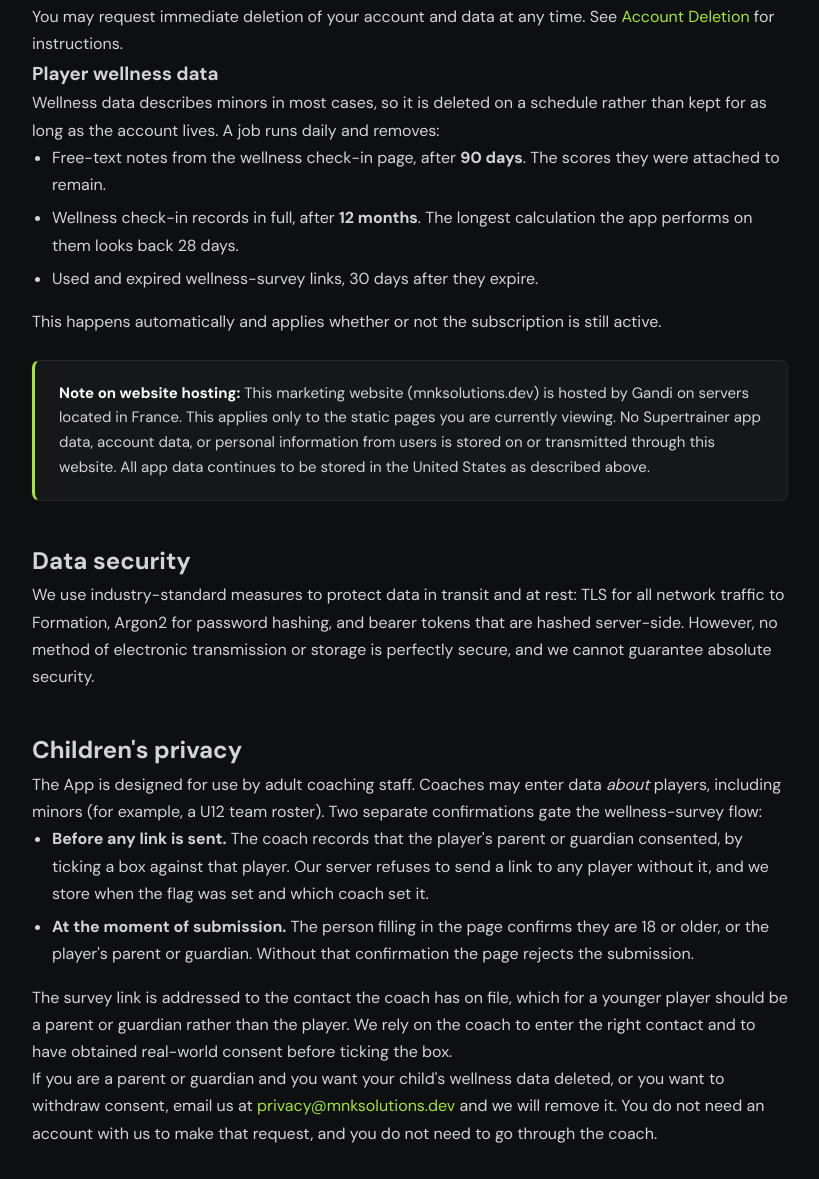
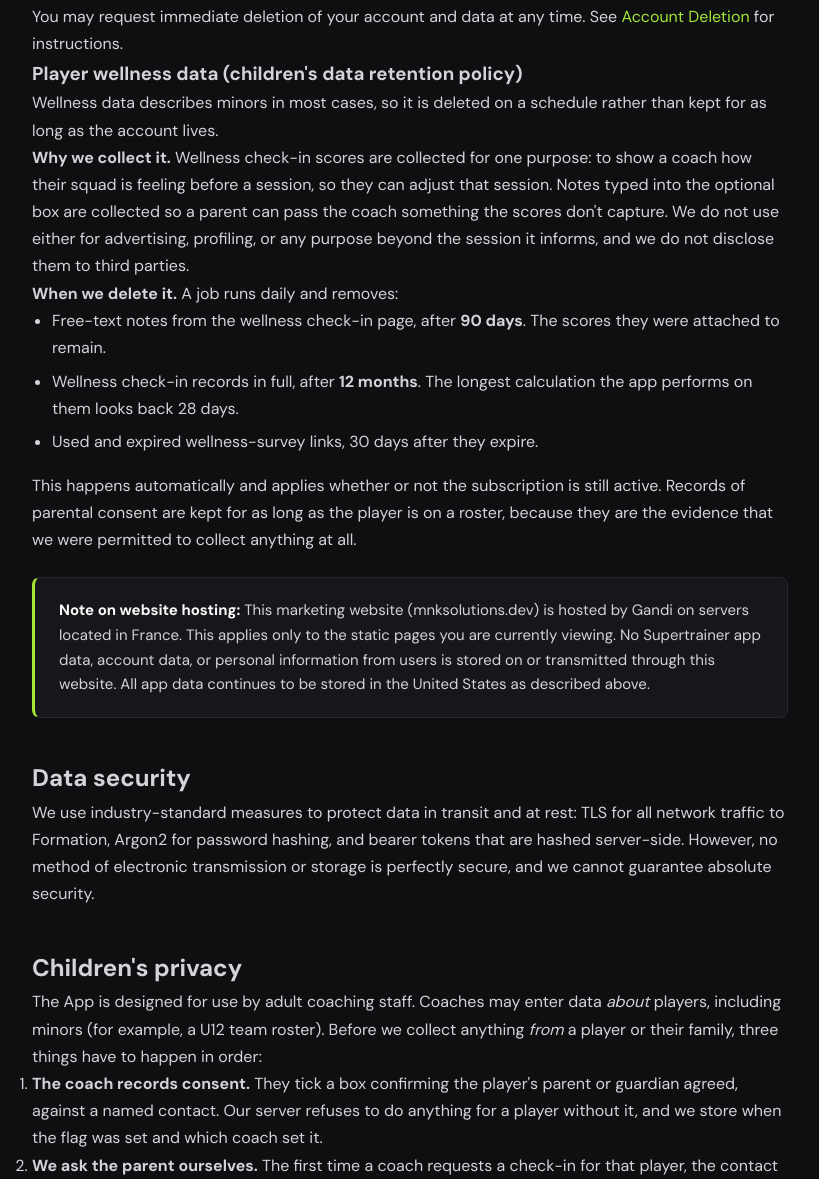
Before and after one commit to mortalic/mnksolutions, a website: page htdocs/privacy.html in a window 1280 px wide. Shown: the part 2603-3782 px from the top of the page, without its empty margins (230-1049 px from the left). Drawn offline with Linux system fonts and the light colour scheme.

Commit message:
Privacy policy: children's retention purposes + the email-plus consent flow
16 CFR 312.10 requires the children's data retention policy to state the
PURPOSES for which the information is collected, not only deletion timeframes,
and to sit inside the privacy notice rather than behind a link. Adds the
purposes paragraph; the timeframes were already inline.

Children's privacy now describes the three-step flow that ships alongside this
(coach records consent, we ask the parent directly and confirm by a second
email, respondent confirms at submission) rather than only the coach's
checkbox, plus both withdrawal routes.

Co-Authored-By: Claude Opus 5 (1M context) <noreply@anthropic.com>

```diff
--- a/htdocs/privacy.html
+++ b/htdocs/privacy.html
@@ -84,14 +84,16 @@
     </ul>
     <p>You may request immediate deletion of your account and data at any time. See <a href="account-deletion.html">Account Deletion</a> for instructions.</p>
 
-    <h3>Player wellness data</h3>
-    <p>Wellness data describes minors in most cases, so it is deleted on a schedule rather than kept for as long as the account lives. A job runs daily and removes:</p>
+    <h3>Player wellness data (children's data retention policy)</h3>
+    <p>Wellness data describes minors in most cases, so it is deleted on a schedule rather than kept for as long as the account lives.</p>
+    <p><strong>Why we collect it.</strong> Wellness check-in scores are collected for one purpose: to show a coach how their squad is feeling before a session, so they can adjust that session. Notes typed into the optional box are collected so a parent can pass the coach something the scores don't capture. We do not use either for advertising, profiling, or any purpose beyond the session it informs, and we do not disclose them to third parties.</p>
+    <p><strong>When we delete it.</strong> A job runs daily and removes:</p>
     <ul>
       <li>Free-text notes from the wellness check-in page, after <strong>90 days</strong>. The scores they were attached to remain.</li>
       <li>Wellness check-in records in full, after <strong>12 months</strong>. The longest calculation the app performs on them looks back 28 days.</li>
       <li>Used and expired wellness-survey links, 30 days after they expire.</li>
     </ul>
-    <p>This happens automatically and applies whether or not the subscription is still active.</p>
+    <p>This happens automatically and applies whether or not the subscription is still active. Records of parental consent are kept for as long as the player is on a roster, because they are the evidence that we were permitted to collect anything at all.</p>
     <aside class="callout">
       <strong>Note on website hosting:</strong> This marketing website (mnksolutions.dev) is hosted by Gandi on servers located in France. This applies only to the static pages you are currently viewing. No Supertrainer app data, account data, or personal information from users is stored on or transmitted through this website. All app data continues to be stored in the United States as described above.
     </aside>
@@ -100,12 +102,13 @@
     <p>We use industry-standard measures to protect data in transit and at rest: TLS for all network traffic to Formation, Argon2 for password hashing, and bearer tokens that are hashed server-side. However, no method of electronic transmission or storage is perfectly secure, and we cannot guarantee absolute security.</p>
 
     <h2>Children's privacy</h2>
-    <p>The App is designed for use by adult coaching staff. Coaches may enter data <em>about</em> players, including minors (for example, a U12 team roster). Two separate confirmations gate the wellness-survey flow:</p>
-    <ul>
-      <li><strong>Before any link is sent.</strong> The coach records that the player's parent or guardian consented, by ticking a box against that player. Our server refuses to send a link to any player without it, and we store when the flag was set and which coach set it.</li>
-      <li><strong>At the moment of submission.</strong> The person filling in the page confirms they are 18 or older, or the player's parent or guardian. Without that confirmation the page rejects the submission.</li>
-    </ul>
-    <p>The survey link is addressed to the contact the coach has on file, which for a younger player should be a parent or guardian rather than the player. We rely on the coach to enter the right contact and to have obtained real-world consent before ticking the box.</p>
+    <p>The App is designed for use by adult coaching staff. Coaches may enter data <em>about</em> players, including minors (for example, a U12 team roster). Before we collect anything <em>from</em> a player or their family, three things have to happen in order:</p>
+    <ol>
+      <li><strong>The coach records consent.</strong> They tick a box confirming the player's parent or guardian agreed, against a named contact. Our server refuses to do anything for a player without it, and we store when the flag was set and which coach set it.</li>
+      <li><strong>We ask the parent ourselves.</strong> The first time a coach requests a check-in for that player, the contact does not receive a check-in link. They receive a notice explaining what we would collect, how it is used, how long we keep it, and how to refuse, with a link to give permission. We follow that with a separate confirmation email, so that if somebody other than the parent clicked the link, the parent still hears about it. Until both of those steps complete, no check-in link is ever sent and nothing about the player is collected.</li>
+      <li><strong>The person answering confirms who they are.</strong> The check-in page will not accept a submission unless the respondent ticks a box saying they are 18 or older, or the player's parent or guardian.</li>
+    </ol>
+    <p>A parent or guardian can withdraw permission at any time using the link in any email we have sent them, without going through the coach. Coaches can also withdraw it on a parent's behalf. Withdrawal stops all future check-in emails immediately.</p>
     <p>If you are a parent or guardian and you want your child's wellness data deleted, or you want to withdraw consent, email us at <a href="mailto:privacy@mnksolutions.dev">privacy@mnksolutions.dev</a> and we will remove it. You do not need an account with us to make that request, and you do not need to go through the coach.</p>
 
     <h2>Your rights</h2>
```
